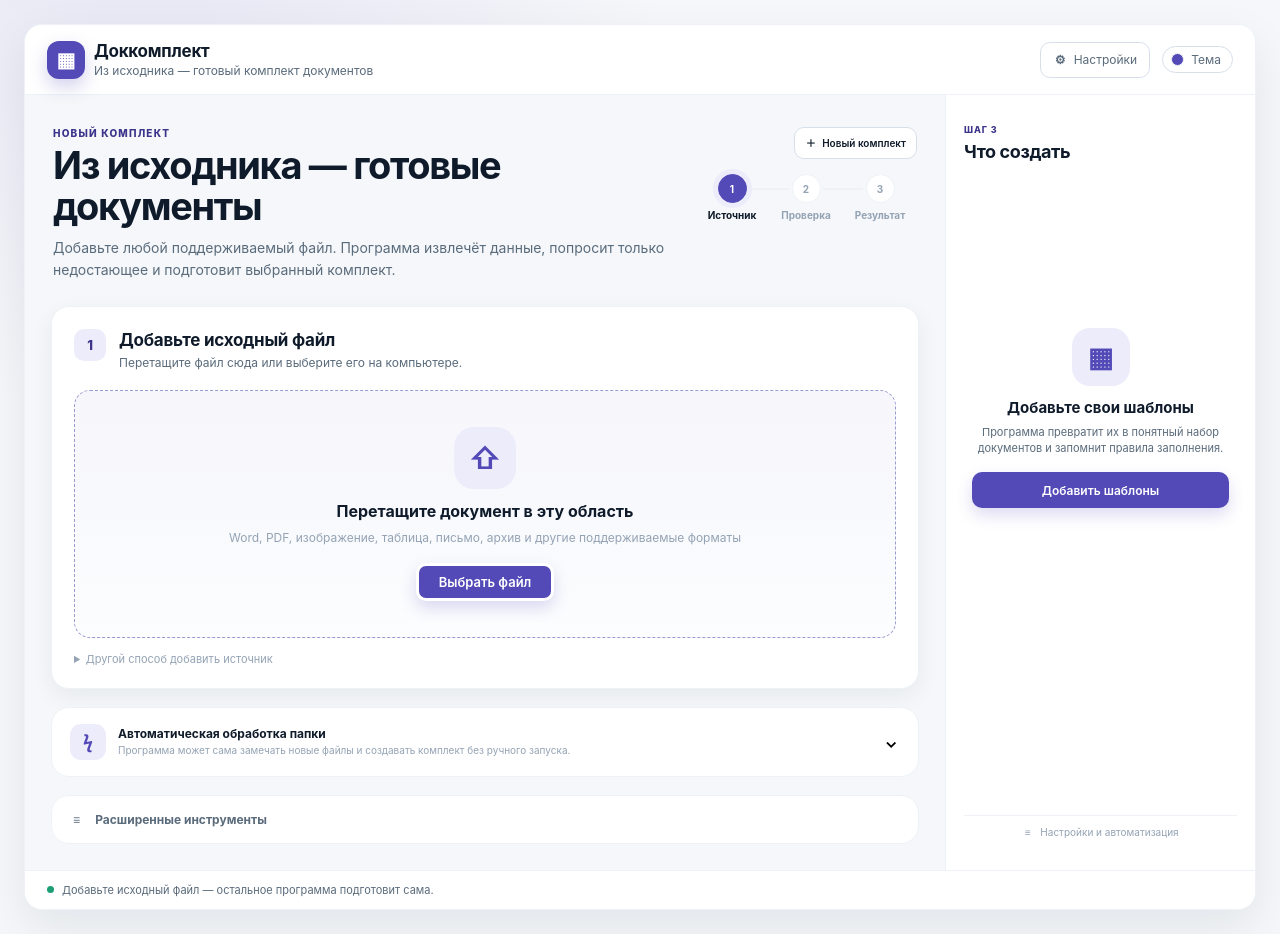
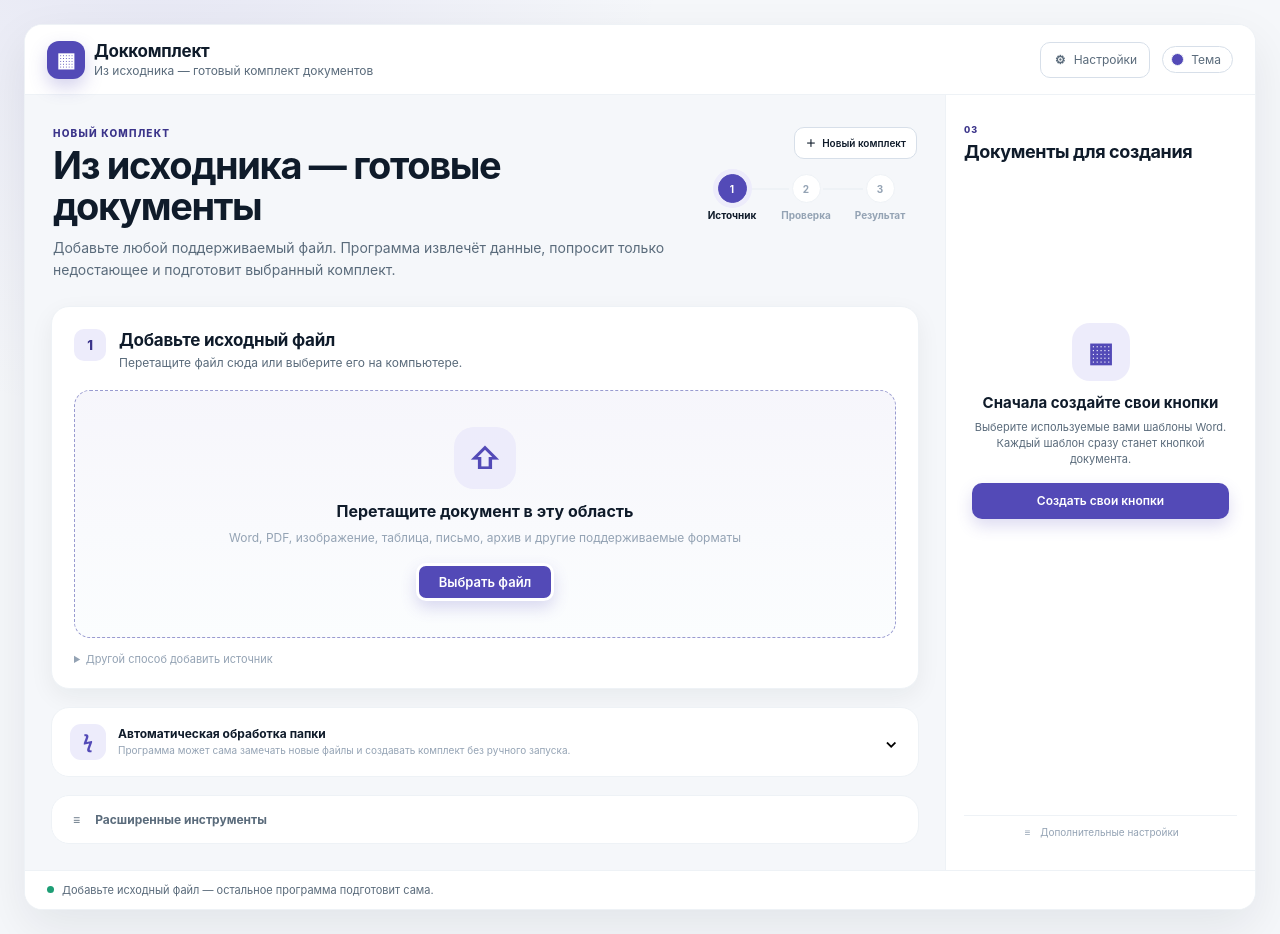
Before and after one commit to mailsvb2-bot/Dokkomplekt_Universal, a React (Vite) app: page / in a window 1280 px wide. Built offline with nearby package versions, Linux system fonts and the light colour scheme.

Commit message:
fix(ui): simplify document button panel

```diff
--- a/src/components/DocumentRail.tsx
+++ b/src/components/DocumentRail.tsx
@@ -31,16 +31,16 @@ export function DocumentRail(props: DocumentRailProps) {
     <aside className="packagePanel" aria-label="Состав комплекта">
       <div className="packageHeader">
         <div>
-          <span>Шаг 3</span>
-          <h2>Что создать</h2>
+          <span>03</span>
+          <h2>Документы для создания</h2>
         </div>
         {hasDocuments && <span className="packageCount">{selectedCount}/{props.documents.length}</span>}
       </div>
 
       {hasDocuments ? (
         <>
-          <p className="packageHint">Отметьте документы, которые должны войти в комплект.</p>
-          <div className="packageList">
+          <p className="packageHint">Отметьте нужные документы. Название каждой кнопки взято из вашего шаблона.</p>
+          <div className="packageList simpleDocumentButtons">
             {props.documents.map((document) => {
               const selected = props.selectedDocumentIds.includes(document.id);
               const active = props.activeDocumentId === document.id;
@@ -58,7 +58,7 @@ export function DocumentRail(props: DocumentRailProps) {
                   <button className="packageOpen" onClick={() => props.onSelect(document)} aria-label={document.button_label}>
                     <i className="ti ti-file-text" aria-hidden="true" />
                     <span>{document.button_label}</span>
-                    <small>{active ? 'открыт для проверки' : selected ? 'в комплекте' : 'не выбран'}</small>
+                    <small>{selected ? 'выбран' : 'не выбран'}</small>
                   </button>
                 </div>
               );
@@ -67,7 +67,7 @@ export function DocumentRail(props: DocumentRailProps) {
 
           <div className="packageSelectionActions">
             <button className="textBtn" onClick={props.onSelectAll}>Выбрать всё</button>
-            <button className="textBtn" onClick={props.onClearSelected} disabled={!selectedCount}>Очистить</button>
+            <button className="textBtn" onClick={props.onClearSelected} disabled={!selectedCount}>Снять выбор</button>
           </div>
 
           <button
@@ -76,11 +76,11 @@ export function DocumentRail(props: DocumentRailProps) {
             disabled={!selectedCount || props.busy}
           >
             <i className="ti ti-sparkles" aria-hidden="true" />
-            {props.busy ? 'Создаём…' : selectedCount ? `Создать комплект (${selectedCount})` : 'Выберите документы'}
+            {props.busy ? 'Создаём документы…' : selectedCount ? `Создать документы (${selectedCount})` : 'Выберите документы'}
           </button>
 
           <details className="packageSettings">
-            <summary><i className="ti ti-settings" aria-hidden="true" /> Настройка документов</summary>
+            <summary><i className="ti ti-settings" aria-hidden="true" /> Управление кнопками</summary>
             <div className="packageSettingsBody">
               <button className="softBtn" onClick={props.onAdd}><i className="ti ti-plus" aria-hidden="true" /> Добавить шаблоны</button>
               {props.activeDocumentId && (
@@ -89,12 +89,12 @@ export function DocumentRail(props: DocumentRailProps) {
                   <button className="softBtn" onClick={props.onScanTemplate}>Разметить шаблон</button>
                   <button className="softBtn" onClick={props.onRename}>Переименовать</button>
                   <button className="softBtn" onClick={props.onApprove}>Подтвердить версию</button>
-                  <button className="softBtn danger" onClick={props.onRemove}>Удалить из набора</button>
+                  <button className="softBtn danger" onClick={props.onRemove}>Убрать из набора</button>
                 </>
               )}
-              <label className="checkLine compact"><input type="checkbox" checked={props.extraRulesEnabled} onChange={(event) => props.onExtraRulesChange(event.target.checked)} /><span>Учитывать дополнительные правила для выбранных шаблонов</span></label>
+              <label className="checkLine compact"><input type="checkbox" checked={props.extraRulesEnabled} onChange={(event) => props.onExtraRulesChange(event.target.checked)} /><span>Учитывать дополнительные правила выбранных шаблонов</span></label>
               <details className="copySettings">
-                <summary>Экземпляры для печати</summary>
+                <summary>Количество экземпляров</summary>
                 {props.documents.map(document => (
                   <label key={document.id}>
                     <span>{document.button_label}</span>
@@ -106,16 +106,16 @@ export function DocumentRail(props: DocumentRailProps) {
           </details>
         </>
       ) : (
-        <div className="emptyPackage">
+        <div className="emptyPackage firstRunButtons">
           <div><i className="ti ti-files" /></div>
-          <h3>Добавьте свои шаблоны</h3>
-          <p>Программа превратит их в понятный набор документов и запомнит правила заполнения.</p>
-          <button className="primaryBtn full" onClick={props.onAdd}>Добавить шаблоны</button>
+          <h3>Сначала создайте свои кнопки</h3>
+          <p>Выберите используемые вами шаблоны Word. Каждый шаблон сразу станет кнопкой документа.</p>
+          <button className="primaryBtn full firstRunCreateButtons" onClick={props.onAdd}>Создать свои кнопки</button>
         </div>
       )}
 
       <button className="settingsLink" onClick={props.onToggleUtilities}>
-        <i className="ti ti-adjustments-horizontal" aria-hidden="true" /> Настройки и автоматизация
+        <i className="ti ti-adjustments-horizontal" aria-hidden="true" /> Дополнительные настройки
       </button>
     </aside>
   );
```
